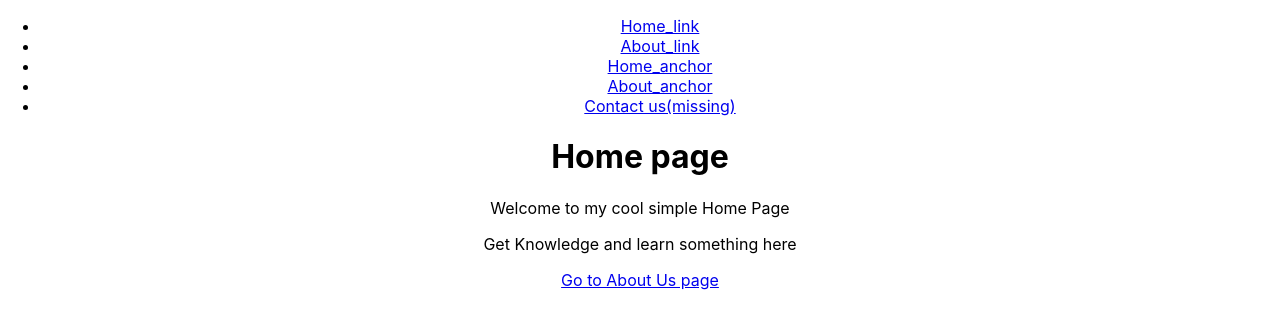
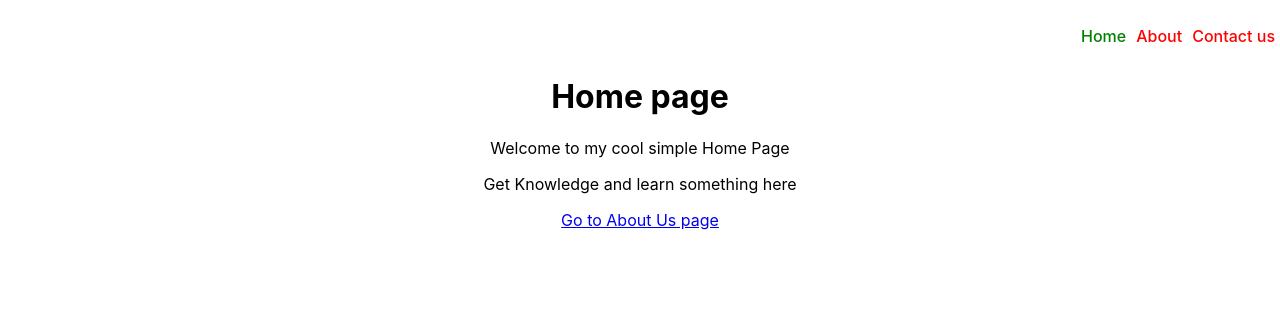
Before and after one commit to codeAlok/React_router_prct, a React (Create React App) app: page / in a window 1280 px wide. Shown: the top 328 px of the page. Built offline with nearby package versions, Linux system fonts and the light colour scheme.

Commit message:
Navlink + style(hover + isActive)

```diff
--- a/src/App.css
+++ b/src/App.css
@@ -5,6 +5,25 @@
 .App-logo {
   height: 40vmin;
   pointer-events: none;
+}
+
+.navbar {
+  text-align: right;
+}
+
+.navbar li {
+  display: inline-block;
+  padding: 10px 5px;
+}
+
+.nav-bar-link {
+  color: #282c34;
+  text-decoration: none;
+  font-weight: 500;
+}
+
+.nav-bar-link:hover {
+  color: rgb(24, 179, 240);
 }
 
 @media (prefers-reduced-motion: no-preference) {
--- a/src/components/Navbar.js
+++ b/src/components/Navbar.js
@@ -1,18 +1,26 @@
-import { Link } from "react-router-dom"; // Link => to use Link other pages
+import { Link, NavLink } from "react-router-dom"; // Link => to Link other pages
+// NavLink => to use className="" in (can't use class in LInk , could lead to issue or sow adds)
 
 function Navbar() {
     return (
         <>
-            <ul>
-                <li> <Link to="/"> Home_link </Link> </li>
-                <li> <Link to="/about"> About_link </Link> </li>
+            <ul className="navbar">
+
+                <li> <NavLink
+                    style={({ isActive }) => { return { color: isActive ? 'green' : 'red' } }}
+                    className="nav-bar-link" to="/"> Home </NavLink> </li>
+                <li> <NavLink
+                    style={({ isActive }) => { return { color: isActive ? 'green' : 'red' } }}
+                    className="nav-bar-link" to="/about"> About </NavLink> </li>
 
                 {/* we use <Link> </Link> instead of <a> </a> to avoid reload whole page after click on anchor element */}
-                <li><a href="/"> Home_anchor </a></li>
-                <li><a href="/about"> About_anchor</a></li>
+                {/* <li><a href="/"> Home-a </a></li>
+                <li><a href="/about"> About-a</a></li> */}
 
                 {/* invalid link no route defined in app.js redirect on home page/404 */}
-                <li> <Link to="/contact">Contact us(missing)</Link></li>
+                <li> <NavLink
+                    style={({ isActive }) => { return { color: isActive ? 'green' : 'red' } }}
+                    className="nav-bar-link" to="/contact">Contact us</NavLink></li>
             </ul>
         </>
     )
```
